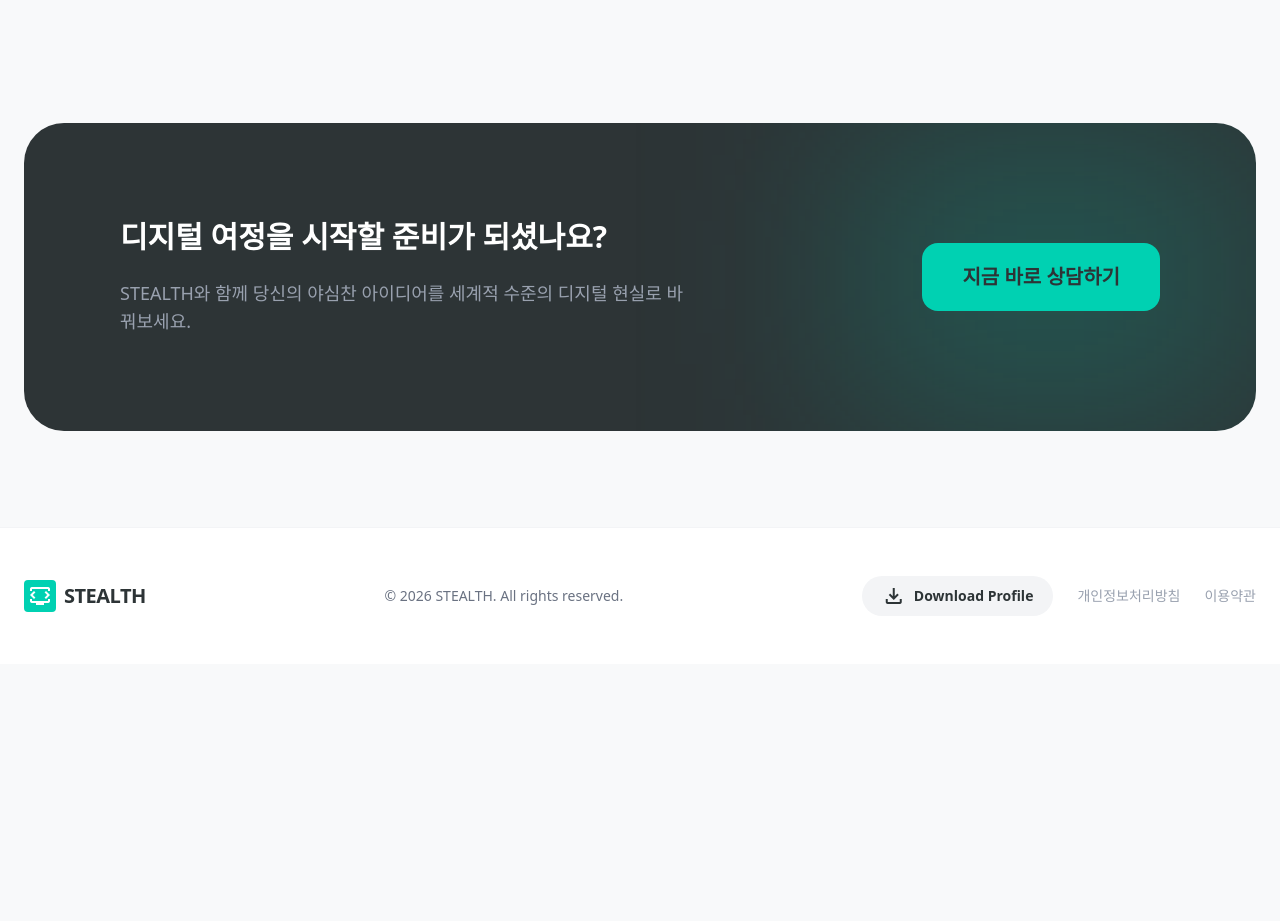
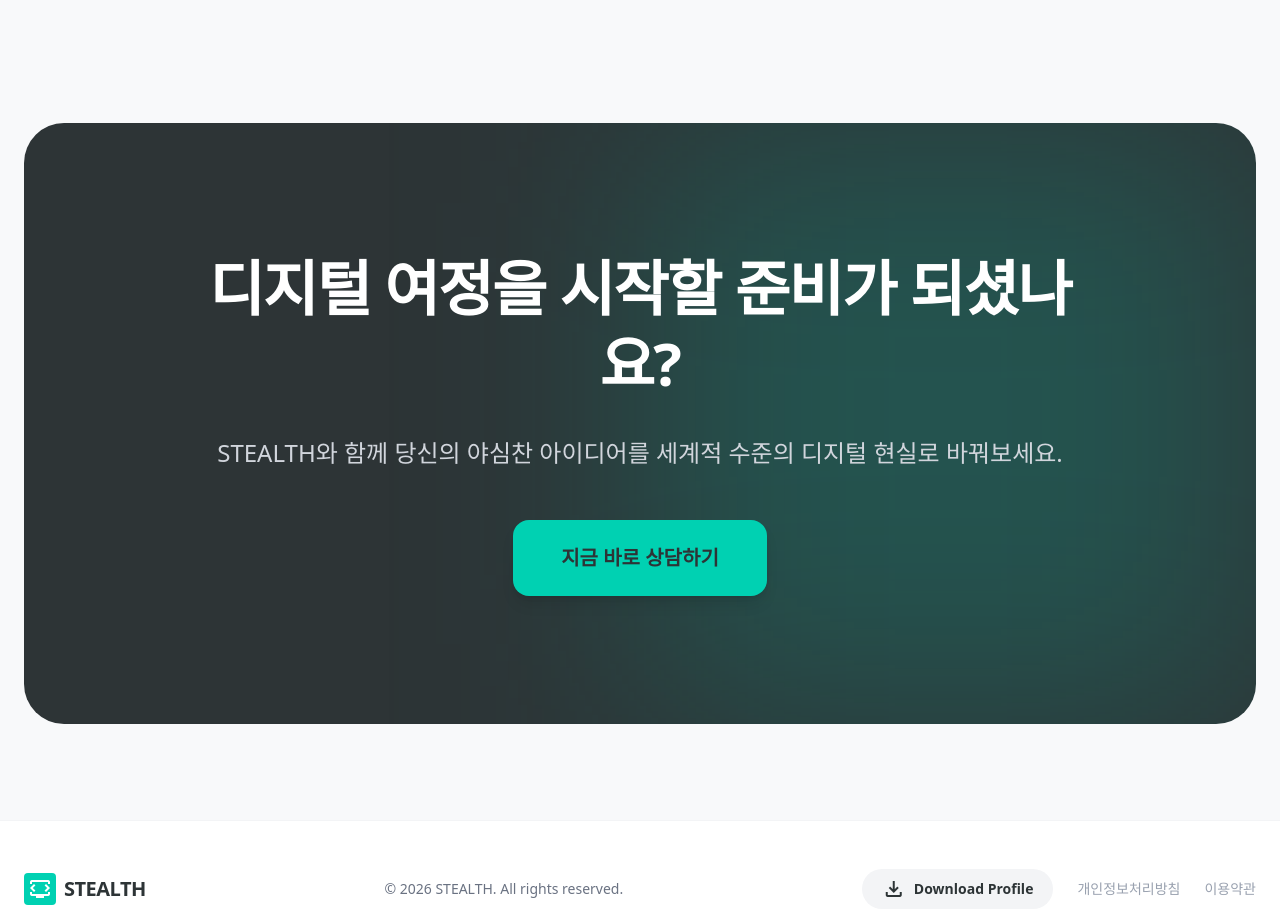
Before and after one commit to stealthit/allmake, a Next.js app: page /consultation in a window 1280 px wide. Shown: the part 1760-2681 px from the top of the page. Before the commit the page ends 2424 px from the top, so only its background shows below. Built offline with nearby package versions, Linux system fonts and the light colour scheme; no server answers.

Commit message:
Update CTA section with enhanced typography and centered layout

```diff
--- a/src/components/CtaSection.tsx
+++ b/src/components/CtaSection.tsx
@@ -3,17 +3,20 @@ import Link from "next/link";
 export default function CtaSection({ dictionary }: { dictionary: any }) {
     return (
         <section className="mb-24 px-6">
-            <div className="max-w-7xl mx-auto bg-deep-charcoal dark:bg-gray-900 rounded-[2.5rem] p-12 md:p-24 relative overflow-hidden">
-                <div className="absolute top-0 right-0 w-1/3 h-full bg-primary/20 blur-[100px]"></div>
-                <div className="relative z-10 md:flex items-center justify-between gap-12">
-                    <div className="max-w-xl">
-                        <h2 className="text-2xl md:text-3xl font-black text-white mb-6">{dictionary.home.cta.title}</h2>
-                        <p className="text-gray-400 text-lg mb-0">
-                            {dictionary.home.cta.desc}
-                        </p>
-                    </div>
-                    <div className="mt-10 md:mt-0 flex flex-col gap-4">
-                        <Link href="/consultation" className="bg-primary text-deep-charcoal px-10 py-5 rounded-2xl font-bold text-xl hover:bg-white transition-colors text-center">
+            <div className="max-w-7xl mx-auto bg-deep-charcoal dark:bg-gray-900 rounded-[2.5rem] p-16 md:p-32 relative overflow-hidden">
+                <div className="absolute top-0 right-0 w-1/2 h-full bg-primary/20 blur-[120px]"></div>
+                <div className="relative z-10 text-center max-w-4xl mx-auto">
+                    <h2 className="text-3xl md:text-5xl lg:text-6xl font-black text-white mb-8 leading-tight tracking-tight">
+                        {dictionary.home.cta.title}
+                    </h2>
+                    <p className="text-gray-300 text-lg md:text-xl lg:text-2xl mb-12 leading-relaxed font-light">
+                        {dictionary.home.cta.desc}
+                    </p>
+                    <div className="flex flex-col sm:flex-row gap-4 justify-center items-center">
+                        <Link
+                            href="/consultation"
+                            className="bg-primary text-deep-charcoal px-12 py-6 rounded-2xl font-bold text-lg md:text-xl hover:bg-white hover:scale-105 transition-all duration-300 shadow-lg hover:shadow-2xl text-center min-w-[240px]"
+                        >
                             {dictionary.home.cta.button}
                         </Link>
                     </div>
```
